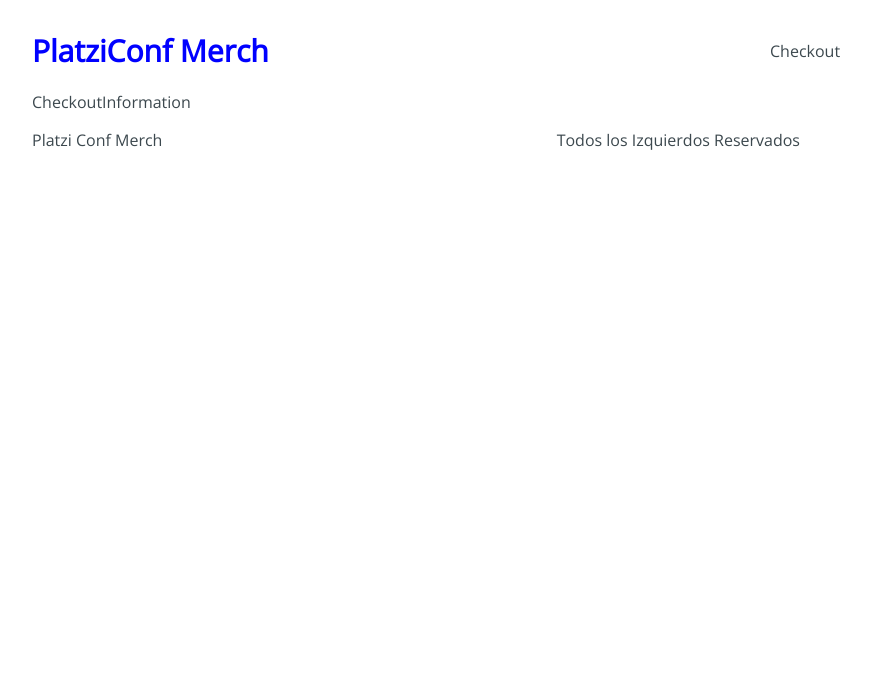
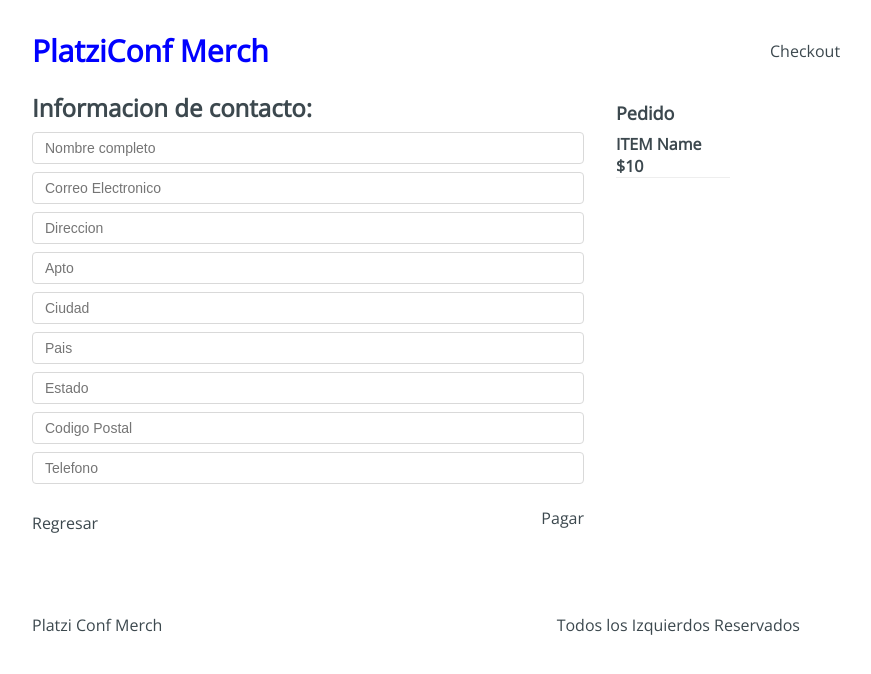
Before and after one commit to amaneiro7/icommerce-store, a React (Vite) app: page /checkout/information in a window 1280 px wide. Shown: the top 674 px of the page, without its empty margins (224-1095 px from the left). Built offline with nearby package versions, Linux system fonts and the light colour scheme.

Commit message:
maquetacion de information

```diff
--- a/src/Pages/CheckoutInformation/index.jsx
+++ b/src/Pages/CheckoutInformation/index.jsx
@@ -2,7 +2,38 @@
 
 function CheckoutInformation () {
   return (
-    <div>CheckoutInformation</div>
+    <div className='Information'>
+      <div className='Information-content'>
+        <div className='Information-head'>
+          <h2>Informacion de contacto:</h2>
+        </div>
+        <div className='Information-form'>
+          <form action=''>
+            <input type='text' placeholder='Nombre completo' name='name' />
+            <input type='email' placeholder='Correo Electronico' name='email' />
+            <input type='text' placeholder='Direccion' name='address' />
+            <input type='text' placeholder='Apto' name='apto' />
+            <input type='text' placeholder='Ciudad' name='city' />
+            <input type='text' placeholder='Pais' name='country' />
+            <input type='text' placeholder='Estado' name='state' />
+            <input type='text' placeholder='Codigo Postal' name='namcp' />
+            <input type='tel' placeholder='Telefono' name='phone' />
+          </form>
+        </div>
+        <div className='Information-buttons'>
+          <div className='Information-back'>Regresar</div>
+          <div className='Information-next'>Pagar</div>
+        </div>
+      </div>
+      <div className='Information-sidebar'>
+        <h3>Pedido</h3>
+        <div className='Information item'>
+          <div className='Information-element'>
+            <h4>ITEM Name <span>$10</span></h4>
+          </div>
+        </div>
+      </div>
+    </div>
   )
 }
 
```
